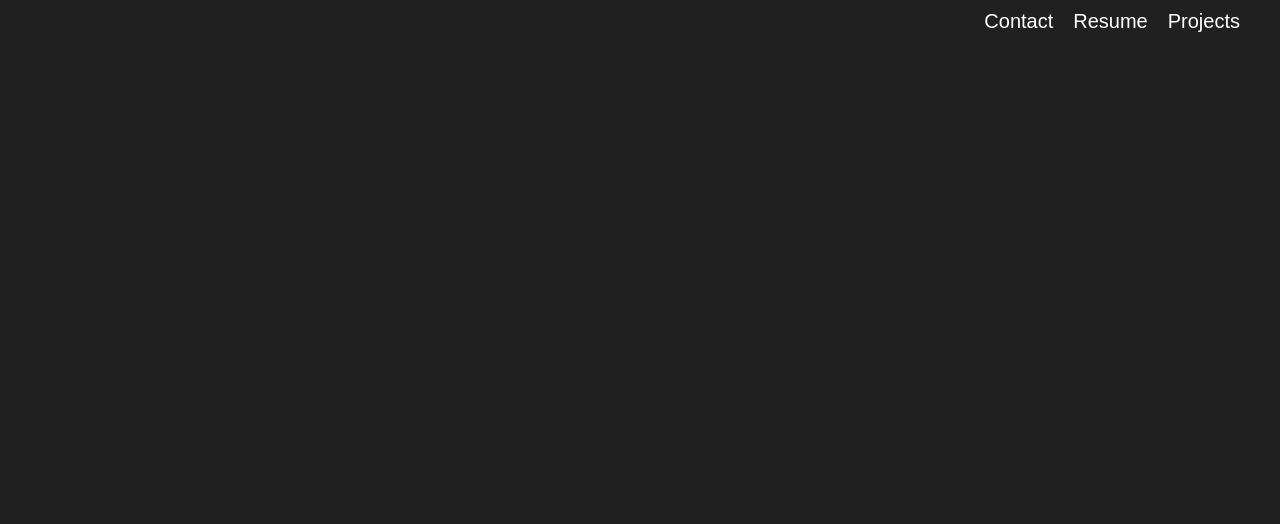
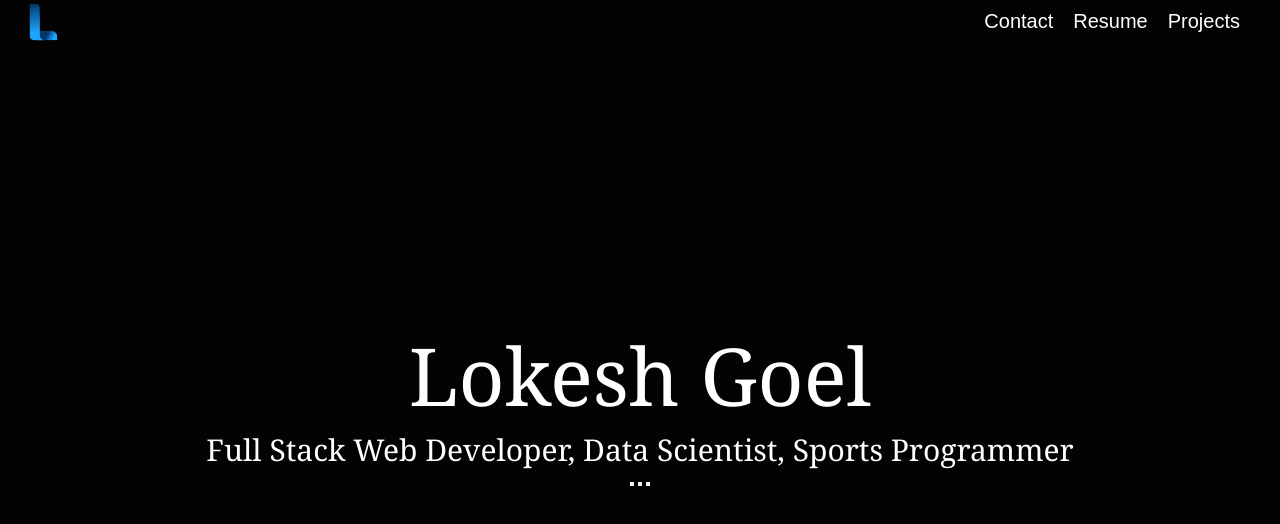
Before and after one commit to thelokeshgoel00/portfolio-website-vanillajs, a plain HTML site: page index.html in a window 1280 px wide. Drawn offline with Linux system fonts and the light colour scheme.

Commit message:
logo and showcase added

```diff
--- a/index.css
+++ b/index.css
@@ -24,6 +24,7 @@ rect{
 }
 .bg-img {
     background-image: url("media/new-york-city-336475_1920.jpg");
+    background-color: rgba(0,0,0,0.6);
     height: 100%;
     background-position: center;
     background-repeat: no-repeat;
@@ -33,6 +34,7 @@ rect{
     position:absolute;
     top:10px;
     width: 100%;
+    z-index: 1;
 }
 .flex-nav{
     display: flex;
@@ -45,11 +47,58 @@ rect{
     color:white;
     font-size: 20px;
 }
-
+.logo-nav{
+    display: flex;
+    flex-direction: column;
+    position: absolute;
+    top:-15px;
+    left:1%;
+    text-align: left;
+}
+.logo-nav img{
+    max-height:55px;
+    width:60px;
+}
 .navbar-toggle, .navbar-toggle-close{
     display: none;
 }
+.bg-img-darker{
+    position: absolute;
+    top:0;
+    width:100%;
+    height:100%;
+    background: rgba(0,0,0,0.75);
+}
+.main-front{
+    display: flex;
+    flex-direction: column;
+    position: absolute;
+    top:40%;
+    left:10%;
+    max-width: 80%;
+    text-align: center;
+}
+.name-main{
+    font-size: 80px;
+    font-family: cambria,Helvetica,open-sans, sans-serif;
+    color:white;
+}
+.info-main{
+    font-size:30px;
+    font-family: cambria,Helvetica,open-sans, sans-serif;
+    color:white;
+}
 @media screen and (max-width: 768px) {
+    .name-main{
+        font-size: 50px;
+        font-family: cambria,Helvetica,open-sans, sans-serif;
+        color:white;
+    }
+    .info-main{
+        font-size:20px;
+        font-family: cambria,Helvetica,open-sans, sans-serif;
+        color:white;
+    }
     .navbar-toggle{
         position: absolute;
         right:20px;
@@ -62,6 +111,7 @@ rect{
         width: 30%;
         padding-bottom: 10px;
         background-color: #202020;
+
     }
     .nav-link{
         display: block;
--- a/index.html
+++ b/index.html
@@ -13,8 +13,17 @@
             <div class="bg-img">
 
             </div>
-            <div class="container">
+            <div class="bg-img-darker">
+
+            </div>
+
+            <section class="container">
                 <!--  logo Here  -->
+                <a href="./index.html">
+                    <nav class="logo-nav">
+                        <img src="Llogoupdated.png">
+                    </nav>
+                </a>
                 <nav class="navbar">
 
                     <div class="flex-nav" id="main-nav">
@@ -29,7 +38,20 @@
                         <i class="fa fa-times fa-2x" aria-hidden="true"></i>
                     </span>
                 </nav>
-            </div>
+            </section>
+            <section class="container main-front">
+                <div class="name-main">
+                    Lokesh Goel
+                </div>
+                <div class="info-main">
+                    Full Stack Web Developer, Data Scientist, Sports Programmer
+                </div>
+                <div class="ext-links">
+                    <button id="github-main"></button>
+                    <button id="linkedin-main"></button>
+                    <button id="codeforces-main"></button>
+                </div>
+            </section>
         </header>
     </body>
     <link rel="stylesheet" href="index.css">
```
Also changed, not shown: Llogo.png (added), Llogoupdated.png (added), letter-l-logo-icon-design-260nw-265065149.webp (added).
